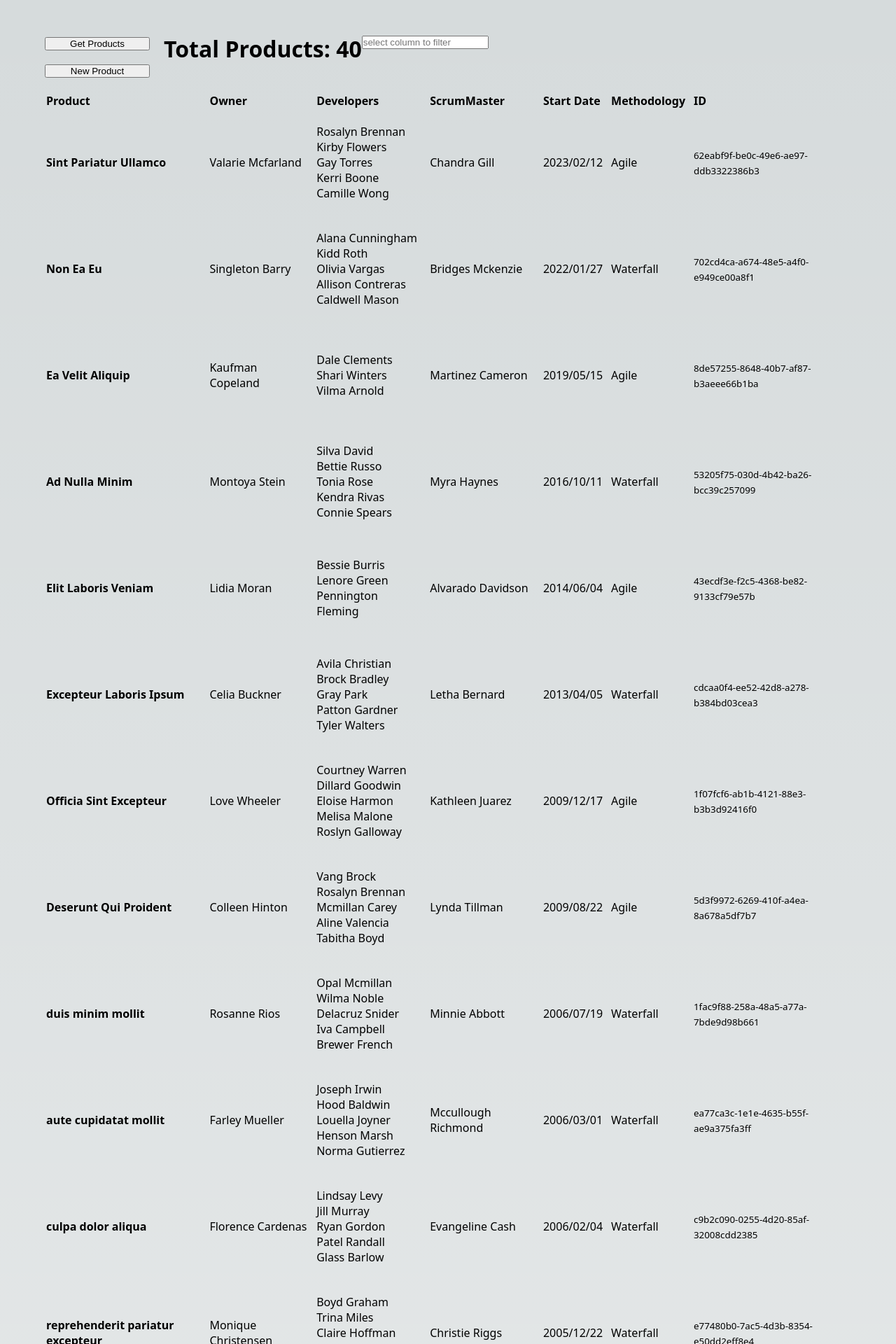
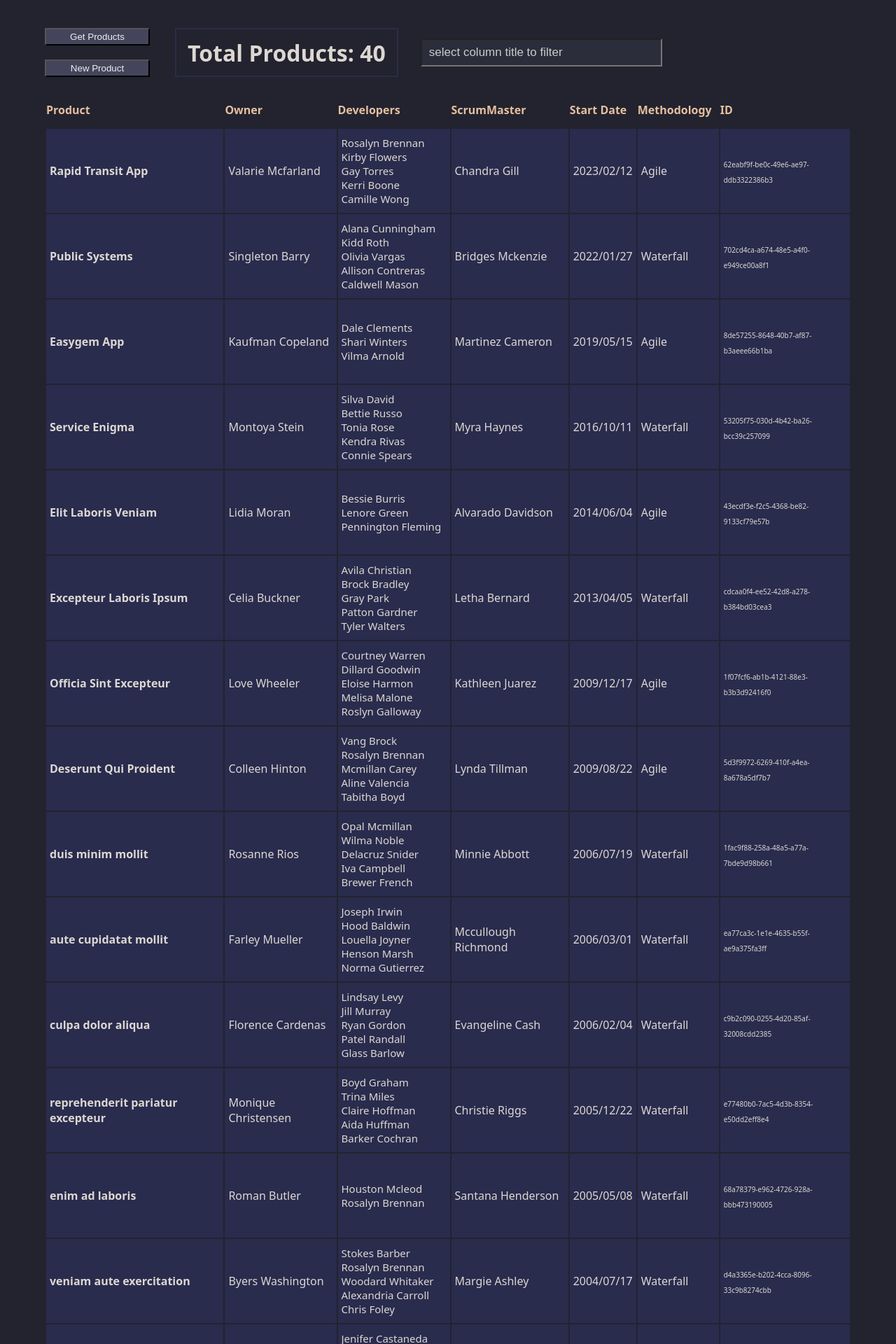
Before and after one commit to colespen/Spencer-Cole-IS24-full-stack-competition-req97073, a Next.js app: page / in a window 1280 px wide. Shown: the top 1920 px of the page at 70% size. Built offline with nearby package versions, Linux system fonts and the light colour scheme.

Commit message:
complete rough basic styles

```diff
--- a/src/components/Header.jsx
+++ b/src/components/Header.jsx
@@ -1,6 +1,5 @@
 import Link from "next/link";
 import styles from "../styles/Home.module.scss";
-
 import SearchBar from "./SearchBar";
 
 const Header = (props) => {
--- a/src/components/ProductForm.jsx
+++ b/src/components/ProductForm.jsx
@@ -142,7 +142,7 @@ const ProductForm = (props) => {
         className={styles.form}
       >
         <label>
-          Product Name:<br />
+          Product Name<br />
           <input
             name="productName"
             value={newProduct.productName}
@@ -151,7 +151,7 @@ const ProductForm = (props) => {
           />
         </label>
         <label>
-          Product Owner Name:<br />
+          Product Owner Name<br />
           <input
             name="productOwnerName"
             value={newProduct.productOwnerName}
@@ -164,8 +164,8 @@ const ProductForm = (props) => {
           Developers
           {newProduct.Developers.map((developer, index) => (
             <div key={index} className={styles.developersInner} >
-              <small>
-                Developer {index + 1}:<br />
+              <small className={styles.developerHeader}>
+                Developer {index + 1}<br />
                 <input
                   name="Developers"
                   value={developer}
@@ -191,7 +191,7 @@ const ProductForm = (props) => {
         </div>
 
         <label>
-          Scrum Master Name:<br />
+          Scrum Master Name<br />
           <input
             name="scrumMasterName"
             value={newProduct.scrumMasterName}
@@ -200,7 +200,7 @@ const ProductForm = (props) => {
           />
         </label>
         <label>
-          Start Date:<br />
+          Start Date<br />
           <input
             name="startDate"
             value={newProduct.startDate.replace(/\//g, "-")}
@@ -208,10 +208,11 @@ const ProductForm = (props) => {
             type="date"
             required
             disabled={!formType}
+            style={{ color: !formType ? "darkgrey" : "inherit" }}
           />
         </label>
         <label>
-          Methodology:<br />
+          Methodology<br />
           <div className={styles.radioBtns}>
             <input
               name="methodology"
--- a/src/components/ProductTable.jsx
+++ b/src/components/ProductTable.jsx
@@ -1,4 +1,3 @@
-import { useState, useEffect, useRef } from "react";
 import { useRouter } from "next/router";
 import { dateSort, kebabCase, filterIdTop } from "../helpers/sort";
 
@@ -41,7 +40,7 @@ const ProductTable = (props) => {
             onClick={() => editTableByIdOnClick(product)}
           >
             <tr className={styles.tableData}>
-              <td>
+              <td className={styles.productName}>
                 <strong>{product.productName}</strong>
               </td>
               <td>{product.productOwnerName}</td>
--- a/src/components/SearchBar.jsx
+++ b/src/components/SearchBar.jsx
@@ -1,6 +1,8 @@
 import React, { useState, useEffect, useCallback } from "react";
 
 import { useDebounce } from "../hooks/useDebounce";
+
+import styles from "../styles/Home.module.scss";
 
 const SearchBar = ({ setQuery, filterKey }) => {
   const [value, setValue] = useState("");
@@ -22,14 +24,14 @@ const SearchBar = ({ setQuery, filterKey }) => {
   }, [onSearch, term]);
 
   return (
-    <section className="search">
+    <section className={styles.searchBar}>
       <form className="search-form" onSubmit={(e) => e.preventDefault()}>
         <input
           className="search-input"
           spellCheck="false"
           placeholder={
             !filterKey ?
-            "select column to filter" : "enter " + filterKey
+            "select column title to filter" : "enter " + filterKey
           }
           name="search"
           type="text"
--- a/src/data/dummyData.js
+++ b/src/data/dummyData.js
@@ -106,7 +106,7 @@ export const data = [
   {
     "id": 7,
     "productId": "8de57255-8648-40b7-af87-b3aeee66b1ba",
-    "productName": "Ea Velit Aliquip",
+    "productName": "Easygem App",
     "productOwnerName": "Kaufman Copeland",
     "Developers": [
       "Dale Clements",
@@ -261,7 +261,7 @@ export const data = [
   {
     "id": 17,
     "productId": "702cd4ca-a674-48e5-a4f0-e949ce00a8f1",
-    "productName": "Non Ea Eu",
+    "productName": "Public Systems",
     "productOwnerName": "Singleton Barry",
     "Developers": [
       "Alana Cunningham",
@@ -373,7 +373,7 @@ export const data = [
   {
     "id": 24,
     "productId": "53205f75-030d-4b42-ba26-bcc39c257099",
-    "productName": "Ad Nulla Minim",
+    "productName": "Service Enigma",
     "productOwnerName": "Montoya Stein",
     "Developers": [
       "Silva David",
@@ -565,7 +565,7 @@ export const data = [
   {
     "id": 36,
     "productId": "62eabf9f-be0c-49e6-ae97-ddb3322386b3",
-    "productName": "Sint Pariatur Ullamco",
+    "productName": "Rapid Transit App",
     "productOwnerName": "Valarie Mcfarland",
     "Developers": [
       "Rosalyn Brennan",
--- a/src/pages/index.jsx
+++ b/src/pages/index.jsx
@@ -84,6 +84,8 @@ export default function Home({ initialProducts }) {
       {view === "FORM" && <EditProduct
         // props all work in Layout & ProductForm
         // when UI renders Client Side
+        product={null} // getSSP
+        id={null}     // getSSP
         setProducts={setProducts}
         formType={formType}
         view={view}
@@ -91,8 +93,6 @@ export default function Home({ initialProducts }) {
         products={products}
         handleFetchProducts={handleFetchProducts}
         handleNewProduct={handleNewProduct}
-        product={null} // getSSP
-        id={null}     // getSSP
         setQuery={setQuery}
         filterKey={filterKey}
       />}
--- a/src/styles/Home.module.scss
+++ b/src/styles/Home.module.scss
@@ -3,20 +3,46 @@
   flex-direction: column;
   justify-content: space-between;
   align-items: center;
-  padding: 3rem 4rem 6rem 4rem;
+  padding: 2.5rem 5% 6rem 5%;
   min-height: 100vh;
   .main {
     width: 100%;
+    max-width: 85rem;
     .header {
+      width: 100%;
       display: flex;
       .nav {
         display: flex;
         flex-direction: column;
         width: 150px;
-        margin-top: 5px;
         margin-right: 20px;
         button {
+          height: 25px;
           margin-bottom: 20px;
+        }
+      }
+      .productCount {
+        height: 70px;
+        border: 2px solid rgb(42 45 72);
+        display: flex;
+        align-items: center;
+        padding: 0 1rem 0 1rem;
+        margin-left: 1rem;
+      }
+      .searchBar {
+        width: 30%;
+        left: 2rem;
+        height: 70px;
+        display: flex;
+        align-items: center;
+        margin-left: 2rem;
+        form {
+          width: 100%;
+          input {
+            height: 40px;
+            width: 100%;
+            padding-left: 10px;
+          }
         }
       }
     }
@@ -26,24 +52,43 @@
 .table {
   width: 100%;
   thead {
-    width: 100%
+    width: 100%;
+    height: 50px;
   }
   .tableHeaders {
+    color: #e5bf9f;
     th {
       padding-right: 10px;
       text-align: start;
+      cursor: pointer;
+      &:hover {
+        color: #efd9c7;
+      }
     }
   }
   .tableBody {
-    height: 150px;
-    // cursor: pointer;
+    height: 120px;
+    background-color: #292c4d;
+    cursor: pointer;
+    &:hover {
+      background-color: #282e5c;
+    }
+    .productName {
+      min-width: 140px;
+    }
     .tableData > td {
-      padding-right: 10px;
+      cursor: pointer;
+      padding-left: 5px;
+      padding-right: 5px;
       text-align: start;
+      small {
+        font-size: 10px;
+      }
     }
   }
   .developerList {
     width: 160px;
+    font-size: 15px;
     ul {
       list-style: none;
     }
@@ -56,12 +101,15 @@
   flex-direction: column;
   label {
     padding-top: 15px;
+    margin-top: 10px;
     margin-bottom: 2px;
     height: 60px;
+    color: #e5bf9f;
     input {
+      height: 35px;
+      width: 60%;
       margin-top: 5px;
-      height: 25px;
-      width: 60%;
+      padding-left: 5px;
       min-width: 150px;
       max-width: 450px;
     }
@@ -69,11 +117,31 @@
   .developers {
     height: 100%;
     padding-top: 15px;
+    margin-top: 20px;
     margin-bottom: 2px;
     display: flex;
     flex-direction: column;
+    color: #e5bf9f;
+    .developersInner {
+      margin-top: 7px;
+      .developerHeader {
+        padding-left: 10px;
+      }
+      button {
+        padding: 5px;
+      }
+
+      input {
+        height: 30px;
+        width: 12rem;
+        margin-top: 5px;
+        margin-right: 5px;
+        padding-left: 10px;
+      }
+    }
     > button {
       width: 150px;
+      padding: 2px;
       margin-top: 10px;
     }
   }
@@ -82,6 +150,7 @@
     display: flex;
     flex-direction: row;
     align-items: center;
+
     input {
       margin: 0px 8px 0px 0px;
     }
@@ -91,6 +160,7 @@
       margin-right: 20px;
       display: flex;
       align-items: center;
+      color: #eeeeee;
     }
   }
   .submitForm {
@@ -100,12 +170,7 @@
     margin-top: 25px;
     button {
       margin-bottom: 20px;
+      height: 25px;
     }
   }
 }
-
-// .developersInner > button:nth-child(1){
-//     display: none;
-//
-
-// }
--- a/src/styles/globals.css
+++ b/src/styles/globals.css
@@ -1,77 +1,9 @@
 :root {
-  --max-width: 1100px;
-  --border-radius: 12px;
-  font-family: system-ui;
-  /* --font-mono: ui-monospace, Menlo, Monaco, 'Cascadia Mono', 'Segoe UI Mono',
-    'Roboto Mono', 'Oxygen Mono', 'Ubuntu Monospace', 'Source Code Pro',
-    'Fira Mono', 'Droid Sans Mono', 'Courier New', monospace; */
-
-  --foreground-rgb: 0, 0, 0;
-  --background-start-rgb: 214, 219, 220;
-  --background-end-rgb: 255, 255, 255;
-
-  --primary-glow: conic-gradient(
-    from 180deg at 50% 50%,
-    #16abff33 0deg,
-    #0885ff33 55deg,
-    #54d6ff33 120deg,
-    #0071ff33 160deg,
-    transparent 360deg
-  );
-  --secondary-glow: radial-gradient(
-    rgba(255, 255, 255, 1),
-    rgba(255, 255, 255, 0)
-  );
-
-  --tile-start-rgb: 239, 245, 249;
-  --tile-end-rgb: 228, 232, 233;
-  --tile-border: conic-gradient(
-    #00000080,
-    #00000040,
-    #00000030,
-    #00000020,
-    #00000010,
-    #00000010,
-    #00000080
-  );
-
-  --callout-rgb: 238, 240, 241;
-  --callout-border-rgb: 172, 175, 176;
-  --card-rgb: 180, 185, 188;
-  --card-border-rgb: 131, 134, 135;
-}
-
-@media (prefers-color-scheme: dark) {
-  :root {
-    --foreground-rgb: 255, 255, 255;
-    --background-start-rgb: 0, 0, 0;
-    --background-end-rgb: 0, 0, 0;
-
-    --primary-glow: radial-gradient(rgba(1, 65, 255, 0.4), rgba(1, 65, 255, 0));
-    --secondary-glow: linear-gradient(
-      to bottom right,
-      rgba(1, 65, 255, 0),
-      rgba(1, 65, 255, 0),
-      rgba(1, 65, 255, 0.3)
-    );
-
-    --tile-start-rgb: 2, 13, 46;
-    --tile-end-rgb: 2, 5, 19;
-    --tile-border: conic-gradient(
-      #ffffff80,
-      #ffffff40,
-      #ffffff30,
-      #ffffff20,
-      #ffffff10,
-      #ffffff10,
-      #ffffff80
-    );
-
-    --callout-rgb: 20, 20, 20;
-    --callout-border-rgb: 108, 108, 108;
-    --card-rgb: 100, 100, 100;
-    --card-border-rgb: 200, 200, 200;
-  }
+  /* --max-width: 1100px;
+  --border-radius: 12px; */
+  font-family:system-ui, -apple-system, BlinkMacSystemFont, 'Segoe UI', Roboto, Oxygen, Ubuntu, Cantarell, 'Open Sans', 'Helvetica Neue', sans-serif;
+  color: #ddd7d2;
+  background-color: #22232e;
 }
 
 * {
@@ -85,24 +17,25 @@ body {
   max-width: 100vw;
   overflow-x: hidden;
 }
-
-body {
-  color: rgb(var(--foreground-rgb));
-  background: linear-gradient(
-      to bottom,
-      transparent,
-      rgb(var(--background-end-rgb))
-    )
-    rgb(var(--background-start-rgb));
-}
-
 a {
   color: inherit;
   text-decoration: none;
 }
 
-@media (prefers-color-scheme: dark) {
-  html {
-    color-scheme: dark;
-  }
+button {
+  color: #eeeeee;
+  background-color: #44455b;
+  cursor: pointer;
 }
+button:hover {
+  background-color: #4f4f5c;
+}
+input {
+  font-size: 17px;
+  color: #eeeeee;
+  background-color: #2b2d3a;
+}
+input::placeholder { /* Chrome, Firefox, Opera, Safari 10.1+ */
+  color: #cacaca;
+  opacity: 1; /* Firefox */
+}
```
